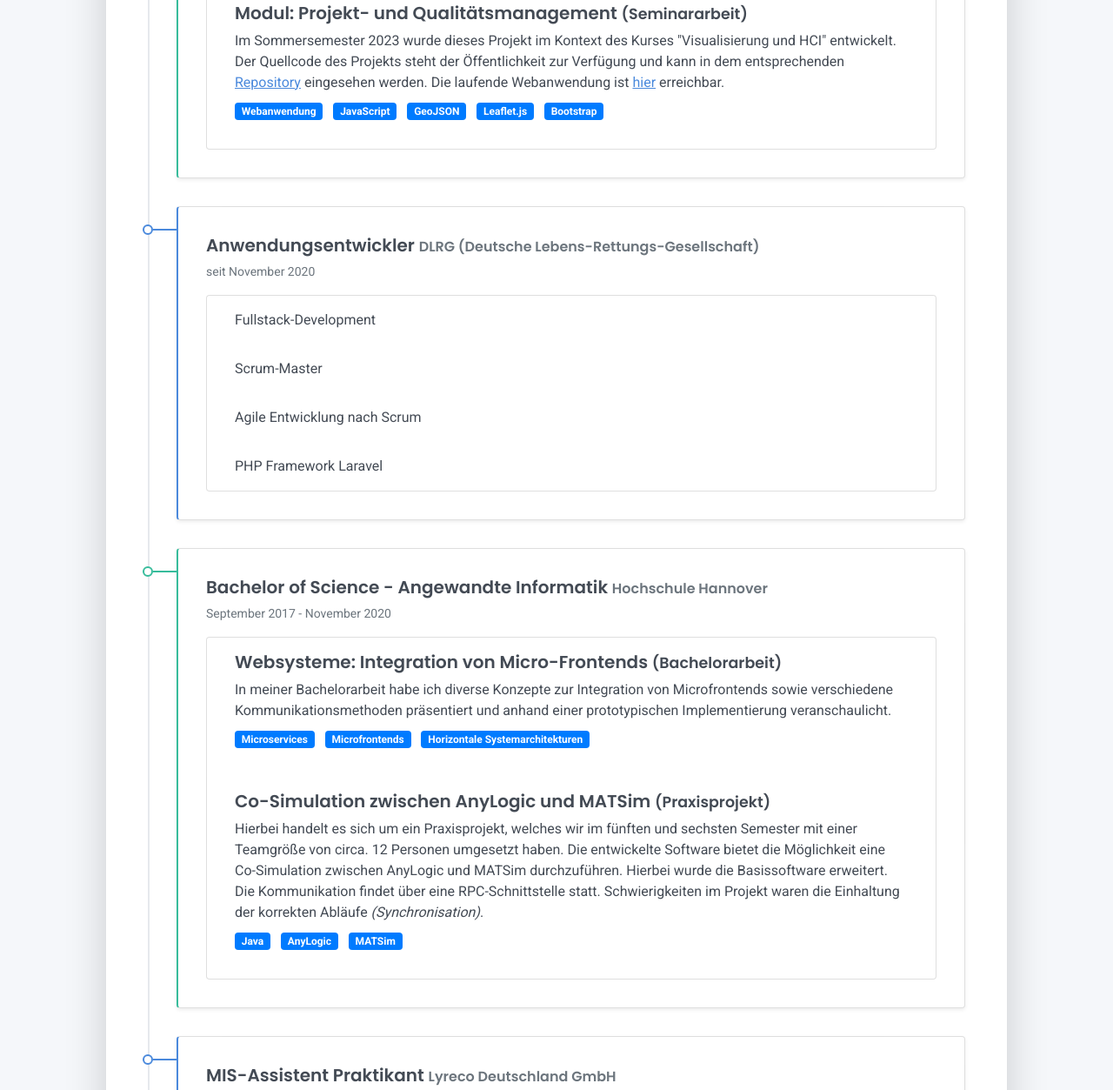
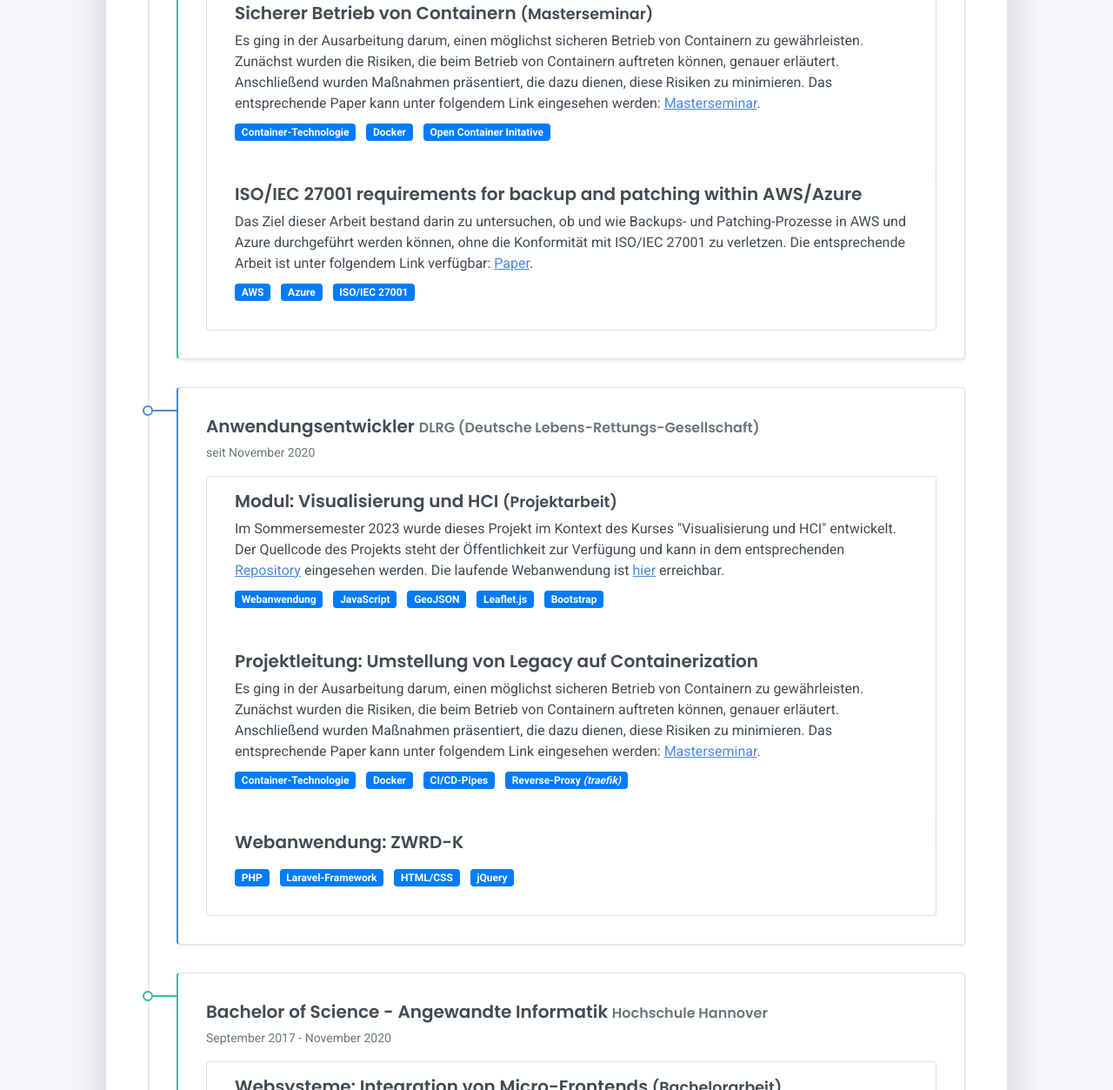
Before and after one commit to steven-streller/portfolio, a plain HTML site: page public/index.html in a window 1280 px wide. Shown: the part 1571-2824 px from the top of the page at 87% size. Drawn offline with nearby package versions, Linux system fonts and the light colour scheme.

Commit message:
Zwischencommit

```diff
--- a/public/index.html
+++ b/public/index.html
@@ -233,8 +233,12 @@
                                     <p class="mb-1">
                                         Im Sommersemester 2023 wurde dieses Projekt im Kontext des Kurses
                                         "Visualisierung und HCI" entwickelt. Der Quellcode des Projekts steht der
-                                        Öffentlichkeit zur Verfügung und kann in dem entsprechenden <a href="https://github.com/StevenStreller/vish2023" target="_blank">Repository</a>
-                                        eingesehen werden. Die laufende Webanwendung ist <a href="https://stevenstreller.github.io/vish2023/" target="_blank">hier</a> erreichbar.
+                                        Öffentlichkeit zur Verfügung und kann in dem entsprechenden <a
+                                            href="https://github.com/StevenStreller/vish2023"
+                                            target="_blank">Repository</a>
+                                        eingesehen werden. Die laufende Webanwendung ist <a
+                                            href="https://stevenstreller.github.io/vish2023/" target="_blank">hier</a>
+                                        erreichbar.
                                     </p>
                                     <p>
                                         <span class="badge badge-primary me-1">Webanwendung</span>
@@ -246,22 +250,34 @@
                                 </li>
                                 <li class="list-group-item list-group-item flex-column align-items-start">
                                     <div class="d-flex w-100 justify-content-between">
-                                        <h5 class="mb-1">Modul: Projekt- und Qualitätsmanagement
-                                            <small>(Seminararbeit)</small>
+                                        <h5 class="mb-1">Sicherer Betrieb von Containern
+                                            <small>(Masterseminar)</small>
                                         </h5>
                                     </div>
                                     <p class="mb-1">
-                                        Im Sommersemester 2023 wurde dieses Projekt im Kontext des Kurses
-                                        "Visualisierung und HCI" entwickelt. Der Quellcode des Projekts steht der
-                                        Öffentlichkeit zur Verfügung und kann in dem entsprechenden <a href="https://github.com/StevenStreller/vish2023" target="_blank">Repository</a>
-                                        eingesehen werden. Die laufende Webanwendung ist <a href="https://stevenstreller.github.io/vish2023/" target="_blank">hier</a> erreichbar.
+                                        Es ging in der Ausarbeitung darum, einen möglichst sicheren Betrieb von
+                                        Containern zu gewährleisten. Zunächst wurden die Risiken, die beim Betrieb von
+                                        Containern auftreten können, genauer erläutert. Anschließend wurden Maßnahmen
+                                        präsentiert, die dazu dienen, diese Risiken zu minimieren. Das entsprechende
+                                        Paper kann unter folgendem Link eingesehen werden: <a href="documents/Masterseminar.pdf" target="_blank">Masterseminar</a>.
                                     </p>
                                     <p>
-                                        <span class="badge badge-primary me-1">Webanwendung</span>
-                                        <span class="badge badge-primary me-1">JavaScript</span>
-                                        <span class="badge badge-primary me-1">GeoJSON</span>
-                                        <span class="badge badge-primary me-1">Leaflet.js</span>
-                                        <span class="badge badge-primary">Bootstrap</span>
+                                        <span class="badge badge-primary me-1">Container-Technologie</span>
+                                        <span class="badge badge-primary me-1">Docker</span>
+                                        <span class="badge badge-primary me-1">Open Container Initative</span>
+                                    </p>
+                                </li>
+                                <li class="list-group-item list-group-item flex-column align-items-start">
+                                    <div class="d-flex w-100 justify-content-between">
+                                        <h5 class="mb-1">ISO/IEC 27001 requirements for backup and patching within AWS/Azure</h5>
+                                    </div>
+                                    <p class="mb-1">
+                                        Das Ziel dieser Arbeit bestand darin zu untersuchen, ob und wie Backups- und Patching-Prozesse in AWS und Azure durchgeführt werden können, ohne die Konformität mit ISO/IEC 27001 zu verletzen. Die entsprechende Arbeit ist unter folgendem Link verfügbar: <a href="documents/Softwarearchitekturen.pdf" target="_blank">Paper</a>.
+                                    </p>
+                                    <p>
+                                        <span class="badge badge-primary me-1">AWS</span>
+                                        <span class="badge badge-primary me-1">Azure</span>
+                                        <span class="badge badge-primary me-1">ISO/IEC 27001</span>
                                     </p>
                                 </li>
                             </ul>
@@ -272,14 +288,64 @@
                             <div class="h5 mb-1">Anwendungsentwickler <span class="text-muted h6">DLRG (Deutsche Lebens-Rettungs-Gesellschaft)</span>
                             </div>
                             <div class="text-muted text-small mb-2">seit November 2020</div>
-                            <div>
-                                <ul class="list-group">
-                                    <li class="list-group-item">Fullstack-Development</li>
-                                    <li class="list-group-item">Scrum-Master</li>
-                                    <li class="list-group-item">Agile Entwicklung nach Scrum</li>
-                                    <li class="list-group-item">PHP Framework Laravel</li>
-                                </ul>
-                            </div>
+                            <ul class="list-group">
+                                <li class="list-group-item list-group-item flex-column align-items-start">
+                                    <div class="d-flex w-100 justify-content-between">
+                                        <h5 class="mb-1">Modul: Visualisierung und HCI
+                                            <small>(Projektarbeit)</small>
+                                        </h5>
+                                    </div>
+                                    <p class="mb-1">
+                                        Im Sommersemester 2023 wurde dieses Projekt im Kontext des Kurses
+                                        "Visualisierung und HCI" entwickelt. Der Quellcode des Projekts steht der
+                                        Öffentlichkeit zur Verfügung und kann in dem entsprechenden <a
+                                            href="https://github.com/StevenStreller/vish2023"
+                                            target="_blank">Repository</a>
+                                        eingesehen werden. Die laufende Webanwendung ist <a
+                                            href="https://stevenstreller.github.io/vish2023/" target="_blank">hier</a>
+                                        erreichbar.
+                                    </p>
+                                    <p>
+                                        <span class="badge badge-primary me-1">Webanwendung</span>
+                                        <span class="badge badge-primary me-1">JavaScript</span>
+                                        <span class="badge badge-primary me-1">GeoJSON</span>
+                                        <span class="badge badge-primary me-1">Leaflet.js</span>
+                                        <span class="badge badge-primary">Bootstrap</span>
+                                    </p>
+                                </li>
+                                <li class="list-group-item list-group-item flex-column align-items-start">
+                                    <div class="d-flex w-100 justify-content-between">
+                                        <h5 class="mb-1">Projektleitung: Umstellung von Legacy auf Containerization</h5>
+                                    </div>
+                                    <p class="mb-1">
+                                        Es ging in der Ausarbeitung darum, einen möglichst sicheren Betrieb von
+                                        Containern zu gewährleisten. Zunächst wurden die Risiken, die beim Betrieb von
+                                        Containern auftreten können, genauer erläutert. Anschließend wurden Maßnahmen
+                                        präsentiert, die dazu dienen, diese Risiken zu minimieren. Das entsprechende
+                                        Paper kann unter folgendem Link eingesehen werden: <a href="documents/Masterseminar.pdf" target="_blank">Masterseminar</a>.
+                                    </p>
+                                    <p>
+                                        <span class="badge badge-primary me-1">Container-Technologie</span>
+                                        <span class="badge badge-primary me-1">Docker</span>
+                                        <span class="badge badge-primary me-1">CI/CD-Pipes</span>
+                                        <span class="badge badge-primary me-1">Reverse-Proxy <i>(traefik)</i></span>
+                                    </p>
+                                </li>
+                                <li class="list-group-item list-group-item flex-column align-items-start">
+                                    <div class="d-flex w-100 justify-content-between">
+                                        <h5 class="mb-1">Webanwendung: ZWRD-K</h5>
+                                    </div>
+                                    <p class="mb-1">
+
+                                    </p>
+                                    <p>
+                                        <span class="badge badge-primary me-1">PHP</span>
+                                        <span class="badge badge-primary me-1">Laravel-Framework</span>
+                                        <span class="badge badge-primary me-1">HTML/CSS</span>
+                                        <span class="badge badge-primary me-1">jQuery</span>
+                                    </p>
+                                </li>
+                            </ul>
                         </div>
                     </div>
                     <div class="timeline-card timeline-card-success card shadow-sm">
```
Also changed, not shown: 2 other files.
